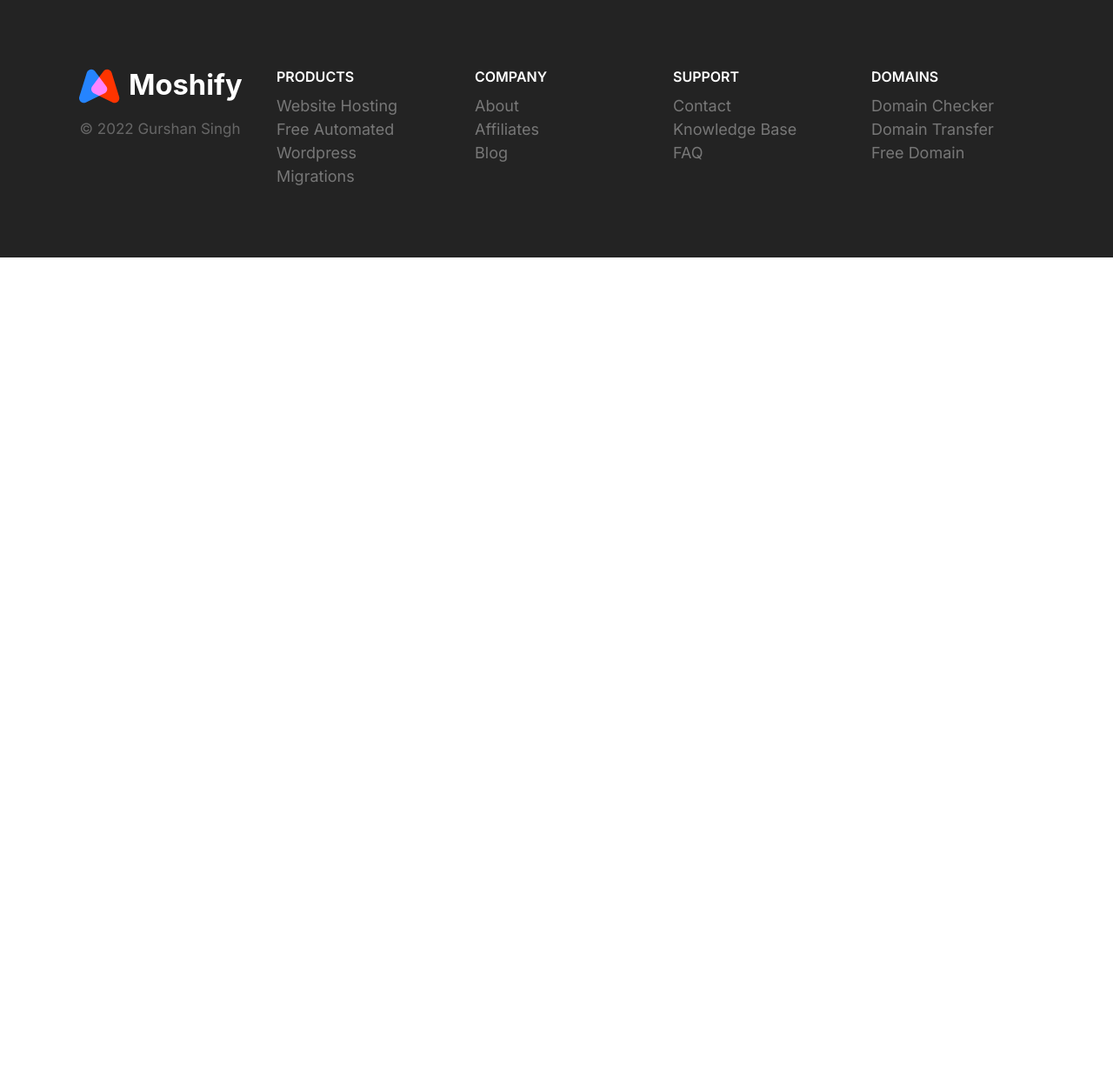
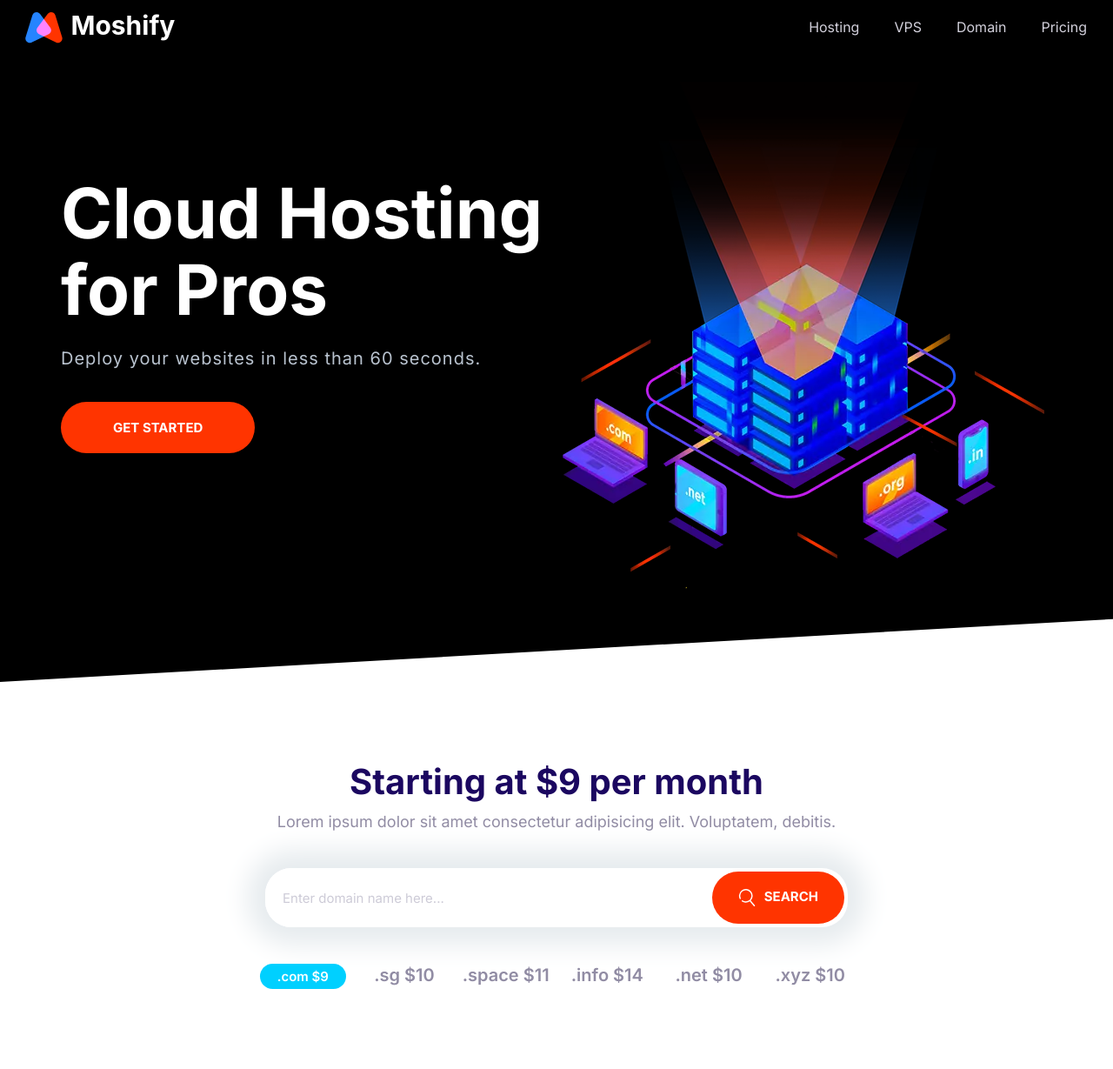
Before and after one commit to dzyfer/moshified, a plain HTML site: page index.html in a window 1280 px wide. Shown: the whole page at 87% size. Before the commit the page ends 800 px from the top, so only its background shows below. Drawn offline with Linux system fonts and the light colour scheme.

Commit message:
Update for later: Work on fixing layout issues.

```diff
--- a/index.html
+++ b/index.html
@@ -12,74 +12,56 @@
     <link rel="stylesheet" href="css/styles.css">
 </head>
 <body>
-    <footer class="block block--dark footer">
-        <div class="container grid footer_sections">
-            <section class="collapsible collapsible--expanded footer__section">
-                <header class="collapsible__header">
-                    <h2 class="collapsible__heading footer__heading">Products</h2>
-                        <svg class="icon icon--white collapsible__chevron">
-                        <use xlink:href="images/sprite.svg#chevron"></use>
+    <header>
+        <nav class="nav collapsible">
+            <a class="nav__brand" href="/"><img src="images/logo.svg" alt=""></a>
+            <svg class="icon icon--white nav__toggler">
+                <use xlink:href="images/sprite.svg#menu"></use>
             </svg>
+            <ul class="list nav__list collapsible__content">
+                <li class="nav__item"><a href="#">Hosting</a></li>
+                <li class="nav__item"><a href="#">VPS</a></li>
+                <li class="nav__item"><a href="#">Domain</a></li>
+                <li class="nav__item"><a href="#">Pricing</a></li>
+            </ul>
+        </nav>
     </header>
-                <div class="collapsible__content">
-                    <ul class="list">
-                        <li><a href="#">Website Hosting</a></li>
-                        <li><a href="#">Free Automated Wordpress</a></li>
-                        <li><a href="#">Migrations</a></li>
-                    </ul>
+    <section class="block block--dark block--skewed-left hero">
+        <div class="container grid grid--1x2">
+            <header class="block__header hero__content">
+                <h1 class="block__heading">Cloud Hosting for Pros</h1>
+                <p class="hero__tagline">Deploy your websites in less than 60 seconds.</p>
+                <a href="" class="btn btn--accent btn--stretched">Get Started</a>
+            </header>
+            <picture>
+                <source type="image/webp" srcset="images/banner.webp 1x, images/banner@2x.webp 2x">
+                <source type="image/png" srcset="images/banner.png 1x, images/banner@2x.png 2x">
+                <img class="hero__image" src="images/banner.png" alt="">
+            </picture>
         </div>
     </section>
-            <section class="collapsible footer__section">
-                <header class="collapsible__header">
-                    <h2 class="collapsible__heading footer__heading">Company</h2>
-                        <svg class="icon icon--white collapsible__chevron">
-                        <use xlink:href="images/sprite.svg#chevron"></use>
-                        </svg>
+    <section class="block container block-domain">
+        <header class="block__header">
+            <h2>Starting at $9 per month</h2>
+            <p>Lorem ipsum dolor sit amet consectetur adipisicing elit. Voluptatem, debitis.</p>
         </header>
-                <div class="collapsible__content">
-                    <ul class="list">
-                        <li><a href="#">About</a></li>
-                        <li><a href="#">Affiliates</a></li>
-                        <li><a href="#">Blog</a></li>
+        <div class="input-group">
+            <input type="text" class="input" placeholder="Enter domain name here...">
+            <button class="btn btn--accent">
+                <svg class="icon icon--white">
+                <use xlink:href="images/sprite.svg#search"></use>
+            </svg>Search</button>
+        </div>
+        <ul class="list block-domain__prices">
+            <li><span class="badge badge--secondary">.com $9</span></li>
+            <li>.sg $10</li>
+            <li>.space $11</li>
+            <li>.info $14</li>
+            <li>.net $10</li>
+            <li>.xyz $10</li>
         </ul>
-                </div>
     </section>
-            <section class="collapsible footer__section">
-                <header class="collapsible__header">
-                    <h2 class="collapsible__heading footer__heading">Support</h2>
-                        <svg class="icon icon--white collapsible__chevron">
-                        <use xlink:href="images/sprite.svg#chevron"></use>
-                        </svg>
-                </header>
-                <div class="collapsible__content">
-                    <ul class="list">
-                        <li><a href="#">Contact</a></li>
-                        <li><a href="#">Knowledge Base</a></li>
-                        <li><a href="#">FAQ</a></li>
-                    </ul>
-                </div>
-            </section>
-            <section class="collapsible footer__section">
-                <header class="collapsible__header">
-                    <h2 class="collapsible__heading footer__heading">Domains</h2>
-                        <svg class="icon icon--white collapsible__chevron">
-                        <use xlink:href="images/sprite.svg#chevron"></use>
-                        </svg>
-                </header>
-                <div class="collapsible__content">
-                    <ul class="list">
-                        <li><a href="#">Domain Checker</a></li>
-                        <li><a href="#">Domain Transfer</a></li>
-                        <li><a href="#">Free Domain</a></li>
-                    </ul>
-                </div>
-            </section>
-            <section class="footer__brand">
-                <img src="images/logo.svg" alt="">
-                <p class="footer__copyright"><span>&copy;<span> 2022 Gurshan Singh</p>
-            </section>
-        </div>
-    </footer>
+    <!-- Work on fixing the layout issues. -->
     <script src="js/main.js"></script>
 </body>
 </html>
```
Lines whose indentation alone changed are shown as unchanged.
